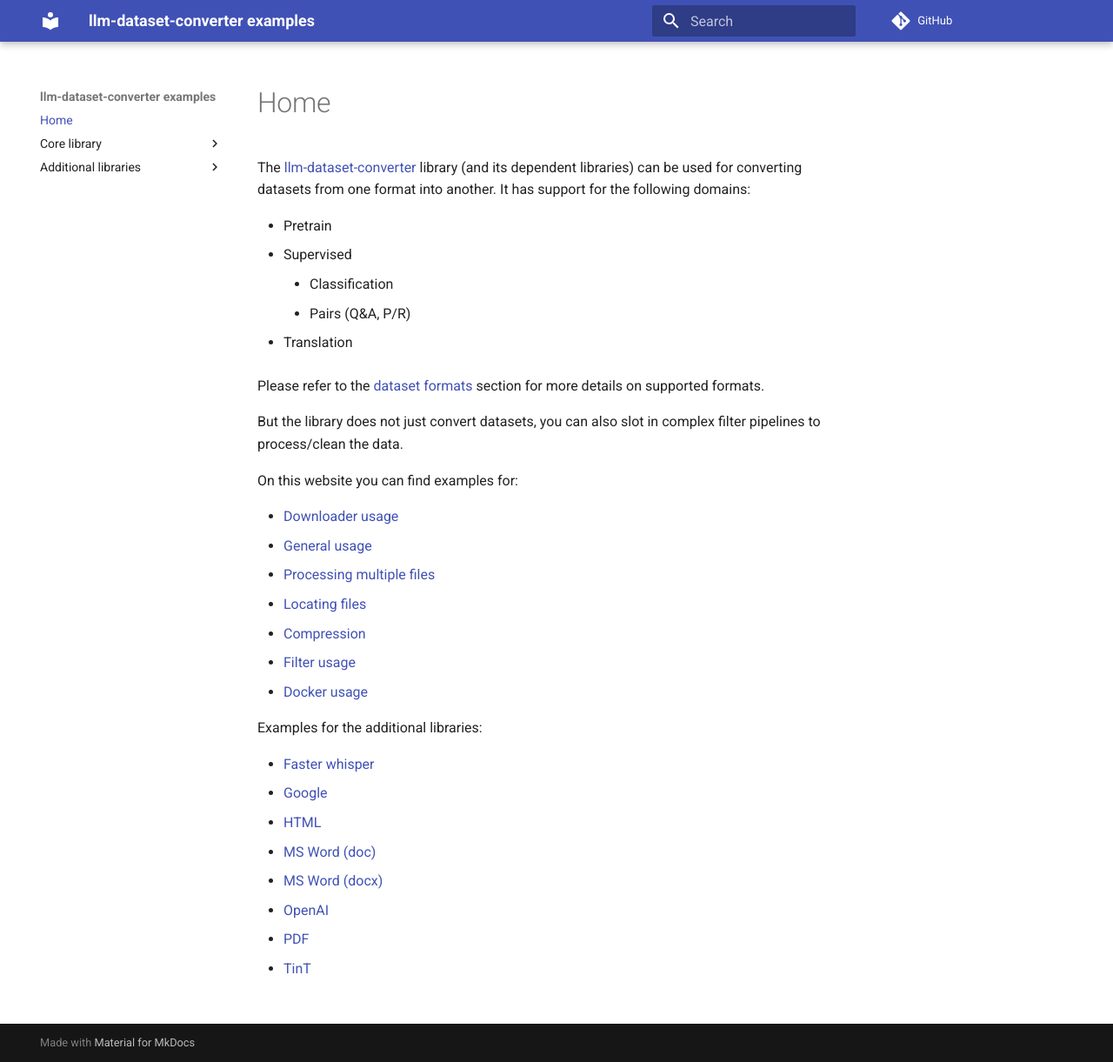
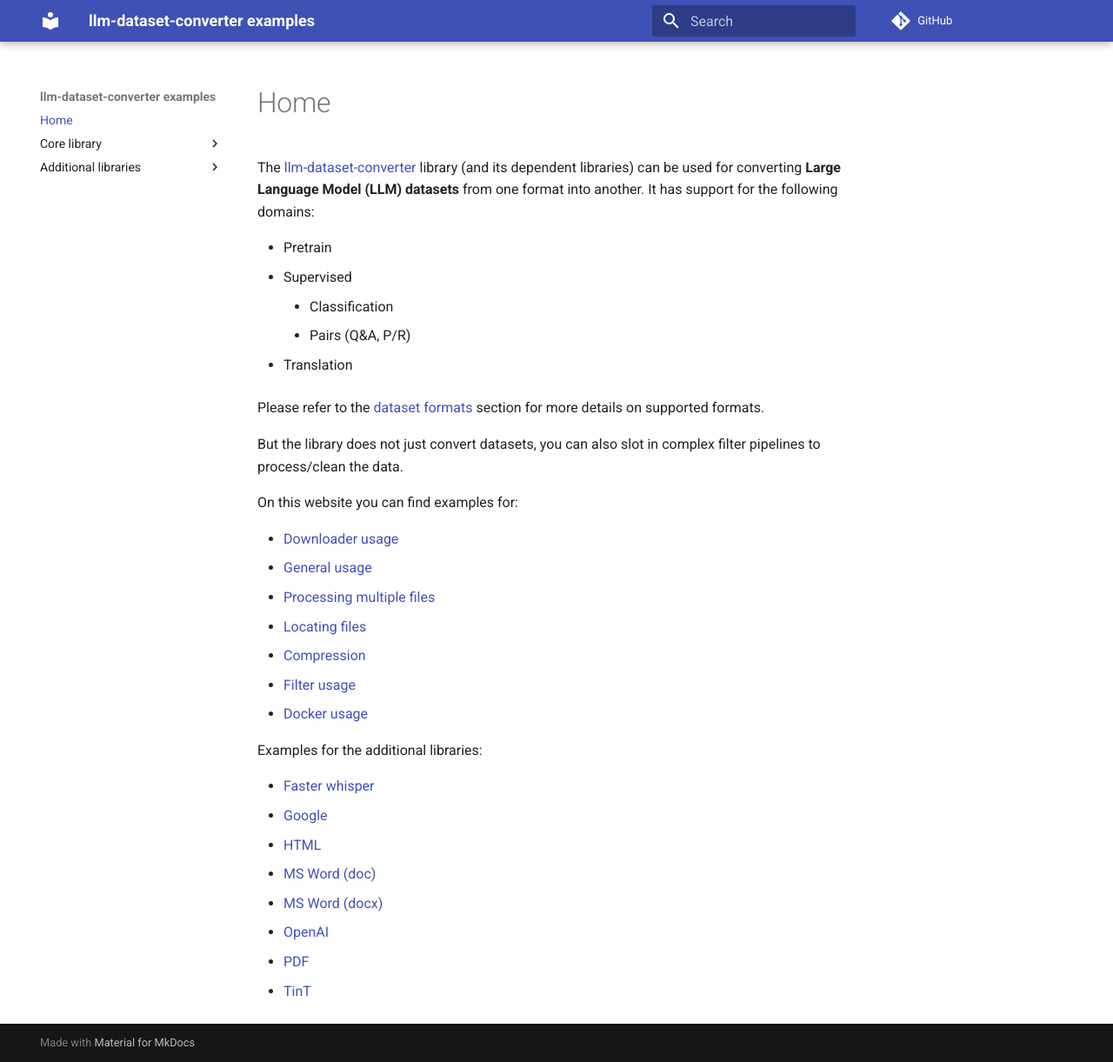
Before and after one commit to waikato-llm/llm-dataset-converter-examples, an MkDocs documentation site: the page built from docs/index.md, in a window 1280 px wide and 1221 px high. Shown: the whole window at 87% size. Built offline with MkDocs 1.6.1 and Material for MkDocs 9.7.7, drawn with Linux system fonts in a browser that asks for light colours; comment, search, counter and statistics services are not loaded.

Commit message:
clarified what type of datasets the library is for

```diff
--- a/docs/index.md
+++ b/docs/index.md
@@ -1,6 +1,6 @@
 The [llm-dataset-converter](https://github.com/waikato-llm/llm-dataset-converter)
-library (and its dependent libraries) can be used for converting datasets from one format
-into another. It has support for the following domains:
+library (and its dependent libraries) can be used for converting **Large Language Model (LLM) datasets**
+from one format into another. It has support for the following domains:
 
 * Pretrain
 * Supervised
```
